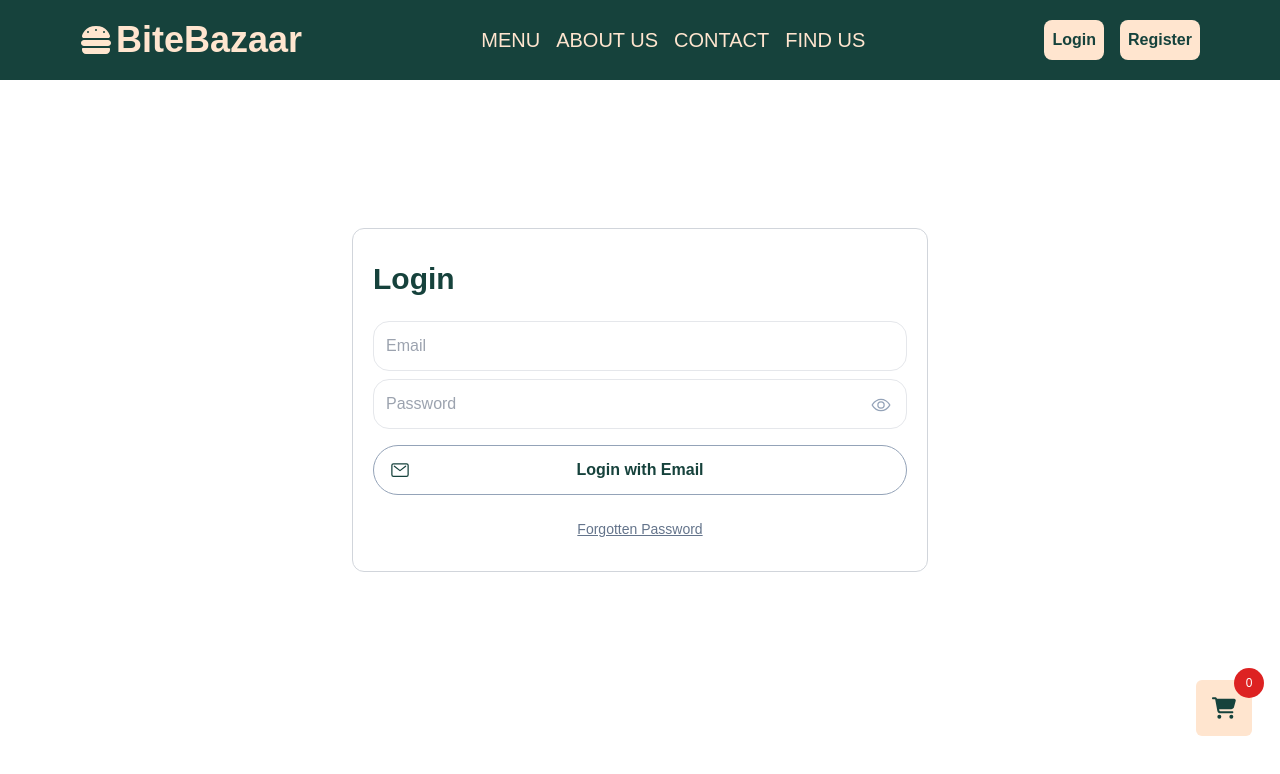
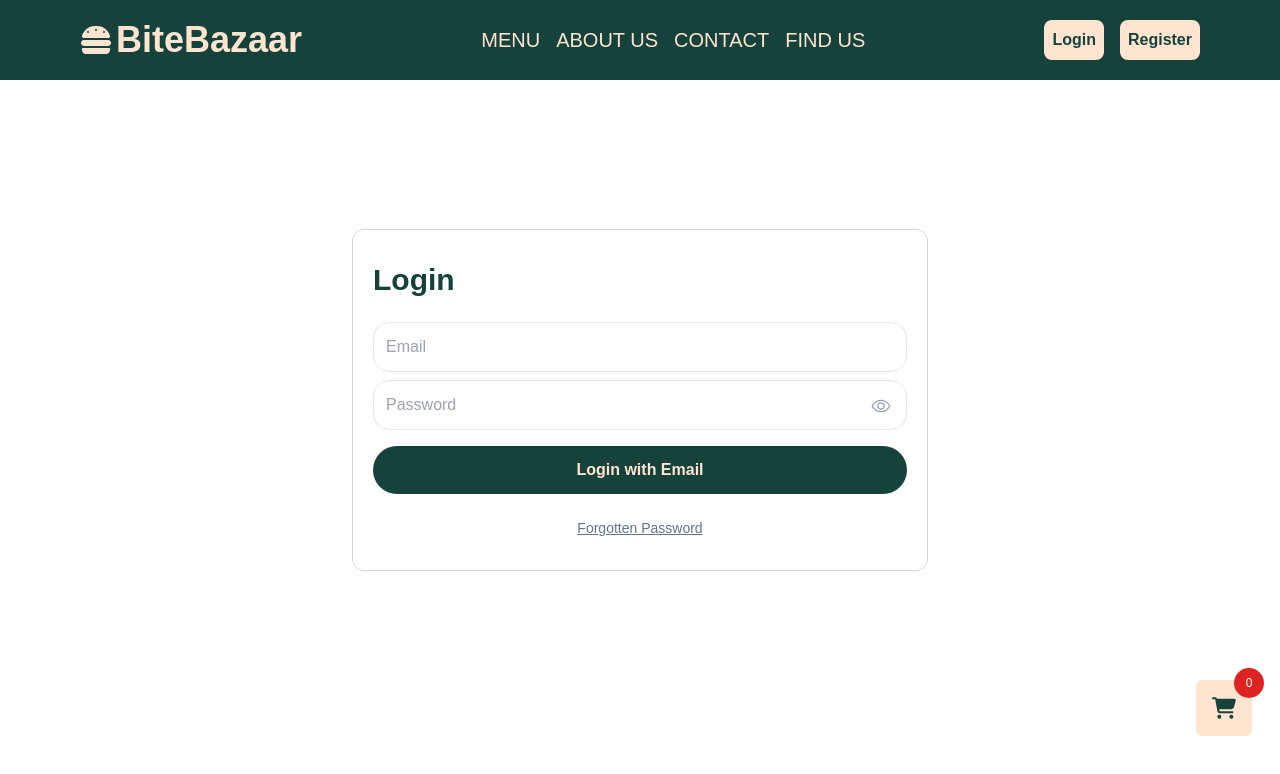
Before and after one commit to maludatech/bitebazaar, a Next.js app: page /login in a window 1280 px wide. Shown: the top 774 px of the page. Built offline with nearby package versions, Linux system fonts and the light colour scheme.

Commit message:
final commit for the day

```diff
--- a/app/(user)/login/page.tsx
+++ b/app/(user)/login/page.tsx
@@ -5,7 +5,7 @@ import { useRouter } from 'next/navigation';
 import Link from 'next/link';
 import Cookies from 'js-cookie';
 import { IonIcon } from '@ionic/react';
-import { mailOutline, eyeOffOutline, eyeOutline } from 'ionicons/icons';
+import { eyeOffOutline, eyeOutline } from 'ionicons/icons';
 import { Spinner } from '@/components/Spinner';
 import { useAuthContext } from '@/context/AuthContext';
 import { jwtDecode, JwtPayload } from "jwt-decode";
@@ -143,15 +143,12 @@ const Login = () => {
           </div>
           <button
             type="submit"
-            className="w-full flex items-center justify-center font-bold text-black p-3 rounded-full border-slate-400 border-[1px] relative hover:border-primary_color"
+            className="w-full flex items-center justify-center font-bold text-secondary_color p-3 rounded-full bg-primary_color relative hover:opacity-90"
           >
             {isLoading ? (
               <Spinner otherStyles={""} />
             ) : (
-              <div className="flex items-center justify-center">
-                <IonIcon icon={mailOutline} className="size-5 text-primary_color absolute left-4" />
-                <h1 className="mx-auto text-primary_color">Login with Email</h1>
-              </div>
+                <h1 className="mx-auto">Login with Email</h1>
             )}
           </button>
         </form>
--- a/app/(user)/register/page.tsx
+++ b/app/(user)/register/page.tsx
@@ -3,10 +3,9 @@
 import { useEffect, useState } from 'react';
 import { useRouter } from 'next/navigation';
 import Link from 'next/link';
-import Image from 'next/image';
 import Cookies from 'js-cookie';
 import { IonIcon } from '@ionic/react';
-import { mailOutline, eyeOffOutline, eyeOutline } from 'ionicons/icons';
+import { eyeOffOutline, eyeOutline } from 'ionicons/icons';
 import { Spinner } from '@/components/Spinner';
 import { useAuthContext } from '@/context/AuthContext';
 
@@ -225,15 +224,12 @@ const Register = () => {
           </div>
           <button
             type="submit"
-            className="w-full flex items-center justify-center font-bold text-black p-3 rounded-full border-slate-400 border-[1px] relative hover:border-primary_color"
+            className="w-full flex items-center justify-center font-bold text-secondary_color p-3 rounded-full bg-primary_color relative hover:opacity-90"
           >
             {isLoading ? (
               <Spinner otherStyles="" />
             ) : (
-              <div className="flex items-center justify-center">
-                <IonIcon icon={mailOutline} className="size-5 text-primary_color absolute left-4" />
-                <h1 className="mx-auto text-primary_color">Sign Up with Email</h1>
-              </div>
+                <h1 className="mx-auto">Sign Up with Email</h1>
             )}
           </button>
         </form>
```
